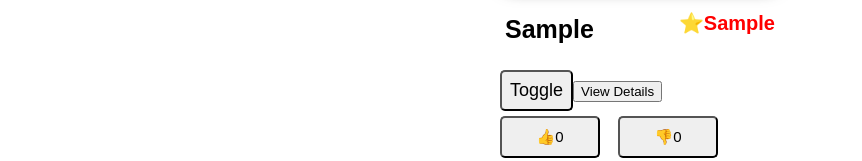
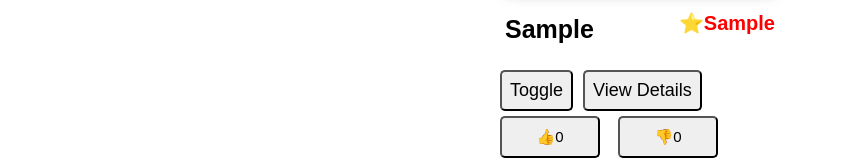
Before and after one commit to mvigneshvikee/react-movie-project, a React (Vite) app: page /movieList in a window 1280 px wide. Both pictures are taken after typing "Sample", "Sample", "Sample", "Sample" into the empty fields and a click on the button "➕ Add". Shown: the part 592-753 px from the top of the page, without its empty margins (0-862 px from the left). Built offline with nearby package versions, Linux system fonts and the light colour scheme; no server answers.

Commit message:
View Details style

```diff
--- a/src/MoviePresentation.jsx
+++ b/src/MoviePresentation.jsx
@@ -28,7 +28,12 @@ function MoviePresentation({ movie: { id, name, poster, rating, summary } }) {
         Toggle
       </button>
       {/* <Link to={"/movies/" + id}>View Details</Link> */}
-      <button onClick={() => navigate("/movies/" + id)}>View Details</button>
+      <button
+        className="view-details"
+        onClick={() => navigate("/movies/" + id)}
+      >
+        View Details
+      </button>
       <br />
       {/* Conditional Styling  */}
       <p style={summaryStyle}>{summary}</p>
--- a/src/styles.css
+++ b/src/styles.css
@@ -122,6 +122,14 @@ button{
       align-items: start;
       margin-bottom: 5px;
     }
+    .view-details{
+      font-size: 18px;
+      padding: 8px;
+      border-radius: 5px;
+      align-items: start;
+      margin-bottom: 5px;
+      margin-left: 10px;
+    }
     p{
        color: rgba(83, 81, 77, 0.916);
        text-align: left;
```
